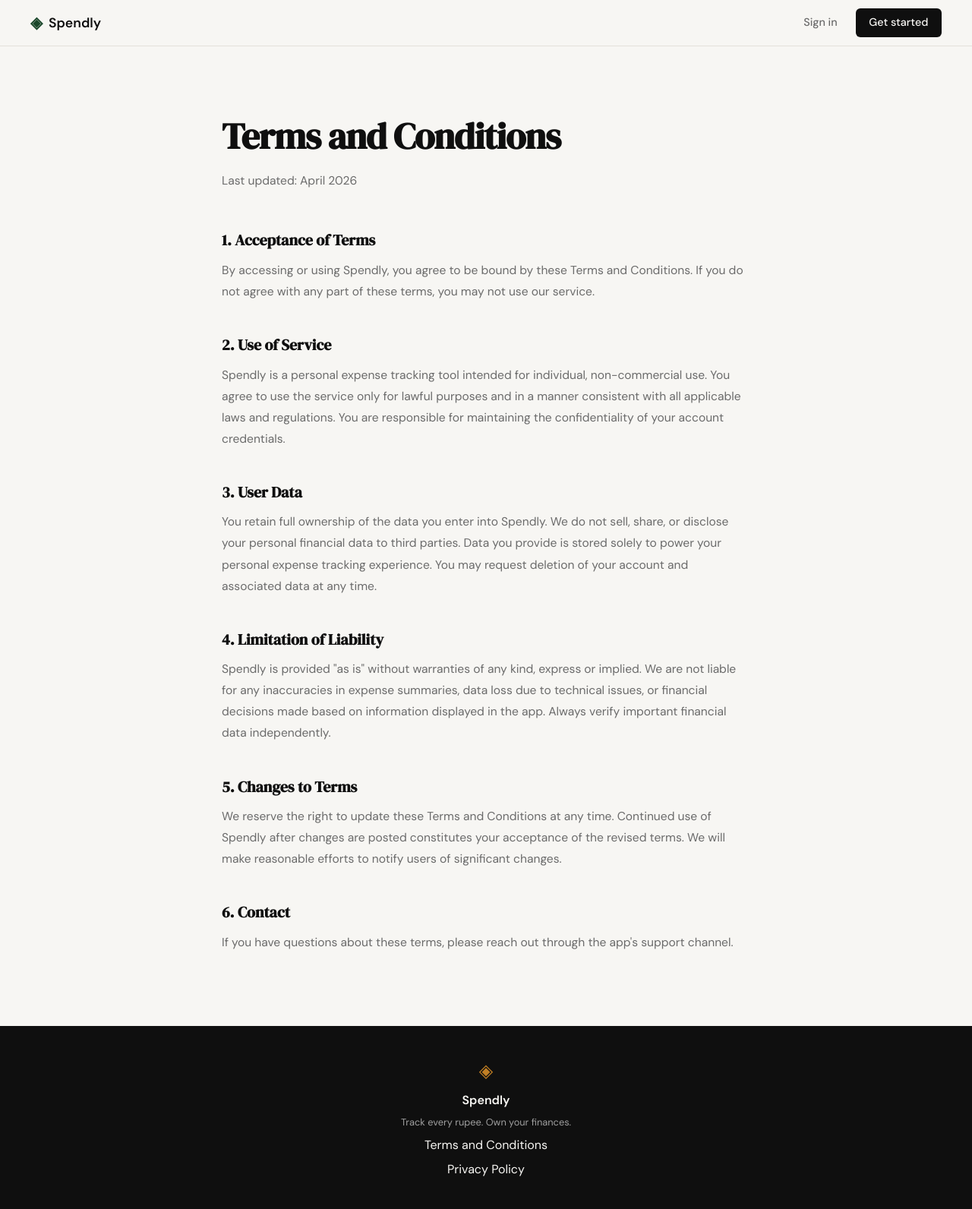
After one commit to TalentedSD19/spendly, a Flask app: page /terms in a window 1280 px wide. The commit adds this page. Shown: the whole page at 76% size. Run offline with Flask 3, Linux system fonts and the light colour scheme.

Commit message:
added terms and condition page and route

```diff
--- a/app.py
+++ b/app.py
@@ -51,5 +51,10 @@ def delete_expense(id):
     return "Delete expense — coming in Step 9"
 
 
+@app.route("/terms")
+def terms():
+    return render_template("terms.html")
+
+
 if __name__ == "__main__":
     app.run(debug=True, port=5001)
--- a/static/css/style.css
+++ b/static/css/style.css
@@ -508,6 +508,44 @@ a { color: inherit; text-decoration: none; }
 }
 
 /* ------------------------------------------------------------------ */
+/* Terms page                                                          */
+/* ------------------------------------------------------------------ */
+
+.terms-page {
+    padding: 5rem 2rem 6rem;
+    max-width: 760px;
+    margin: 0 auto;
+}
+
+.terms-page h1 {
+    font-family: var(--font-display);
+    font-size: clamp(2rem, 4vw, 3rem);
+    color: var(--ink);
+    letter-spacing: -0.02em;
+    margin-bottom: 0.4rem;
+}
+
+.terms-updated {
+    font-size: 0.85rem;
+    color: var(--ink-faint);
+    margin-bottom: 3rem;
+}
+
+.terms-page h2 {
+    font-family: var(--font-display);
+    font-size: 1.25rem;
+    color: var(--ink);
+    margin-top: 2.5rem;
+    margin-bottom: 0.6rem;
+}
+
+.terms-page p {
+    font-size: 0.975rem;
+    color: var(--ink-muted);
+    line-height: 1.8;
+}
+
+/* ------------------------------------------------------------------ */
 /* Responsive                                                          */
 /* ------------------------------------------------------------------ */
 
--- a/templates/base.html
+++ b/templates/base.html
@@ -34,7 +34,7 @@
             <span class="brand-icon">◈</span>
             <span class="footer-name">Spendly</span>
             <p class="footer-copy">Track every rupee. Own your finances.</p>
-            <a href="#">Terms and Conditions</a>
+            <a href="{{ url_for('terms') }}">Terms and Conditions</a>
             <a href="#">Privacy Policy</a>
         </div>
     </footer>
--- /dev/null
+++ b/templates/terms.html
@@ -0,0 +1,28 @@
+{% extends "base.html" %}
+
+{% block title %}Terms and Conditions — Spendly{% endblock %}
+
+{% block content %}
+<section class="terms-page">
+        <h1>Terms and Conditions</h1>
+        <p class="terms-updated">Last updated: April 2026</p>
+
+        <h2>1. Acceptance of Terms</h2>
+        <p>By accessing or using Spendly, you agree to be bound by these Terms and Conditions. If you do not agree with any part of these terms, you may not use our service.</p>
+
+        <h2>2. Use of Service</h2>
+        <p>Spendly is a personal expense tracking tool intended for individual, non-commercial use. You agree to use the service only for lawful purposes and in a manner consistent with all applicable laws and regulations. You are responsible for maintaining the confidentiality of your account credentials.</p>
+
+        <h2>3. User Data</h2>
+        <p>You retain full ownership of the data you enter into Spendly. We do not sell, share, or disclose your personal financial data to third parties. Data you provide is stored solely to power your personal expense tracking experience. You may request deletion of your account and associated data at any time.</p>
+
+        <h2>4. Limitation of Liability</h2>
+        <p>Spendly is provided "as is" without warranties of any kind, express or implied. We are not liable for any inaccuracies in expense summaries, data loss due to technical issues, or financial decisions made based on information displayed in the app. Always verify important financial data independently.</p>
+
+        <h2>5. Changes to Terms</h2>
+        <p>We reserve the right to update these Terms and Conditions at any time. Continued use of Spendly after changes are posted constitutes your acceptance of the revised terms. We will make reasonable efforts to notify users of significant changes.</p>
+
+        <h2>6. Contact</h2>
+        <p>If you have questions about these terms, please reach out through the app's support channel.</p>
+</section>
+{% endblock %}
```
